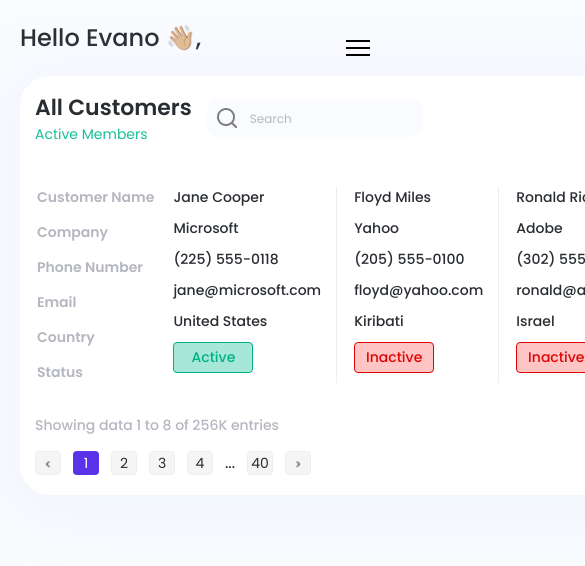
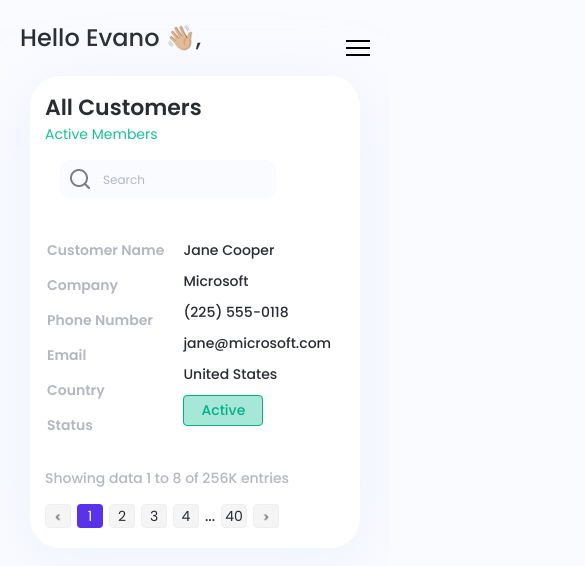
Before and after one commit to Irshman/dashboard-test, a plain HTML site: page index.html in a window 390 px wide. Shown: the top 566 px of the page, 585 px wide, since content can reach past the window. Drawn offline with Linux system fonts and the light colour scheme.

Commit message:
fixed adaptive

```diff
--- a/styles/style.scss
+++ b/styles/style.scss
@@ -250,6 +250,10 @@ h6 {
 		padding: 20px;
 	}
 
+	@media (max-width:768px){
+		overflow: hidden;
+	}
+
 	&__wrapp {
 		@media (max-width:768px){
 			display: flex;
@@ -339,11 +343,16 @@ h6 {
 		background-color: #fff;
 		box-shadow: 0px 10px 60px rgba(226, 236, 249, 0.5);
 		border-radius: 30px;
+
+		@media (max-width:768px){
+			min-width: 0px;
+		}
 	}
 }
 .customers {
 	padding: 30px 40px 40px 38px;
 	position: relative;
+	margin: 0px 10px;
 
 	@media (max-width:1280px){
 		padding: 15px 20px 20px 15px;
@@ -385,10 +394,10 @@ h6 {
 	align-items: center;
 	justify-content: space-between;
 
-	@media (max-width:425px){
-		flex-wrap: wrap;
-		justify-content: flex-start;
-		row-gap: 20px;
+	@media (max-width: 768px){
+		flex-direction: column;
+		align-items: flex-start;
+		row-gap: 15px;
 	}
 
 	// .header-customers__title
@@ -534,7 +543,7 @@ h6 {
 	align-items: center;
 	justify-content: space-between;
 
-	@media (max-width:425px){
+	@media (max-width: 768px){
 		flex-direction: column;
 		justify-content: flex-start;
 		align-items: start;
@@ -555,6 +564,10 @@ h6 {
 
 		span {
 			margin-right: 12px;
+
+			@media (max-width: 425px){
+				margin-right: 6px;
+			}
 		}
 	}
 
@@ -570,6 +583,10 @@ h6 {
 
 		&:not(:last-child) {
 			margin-right: 12px;
+
+			@media (max-width: 425px){
+				margin-right: 6px;
+			}
 		}
 
 		&--active {
```
Also changed, not shown: styles/style.css, 1 other file.
